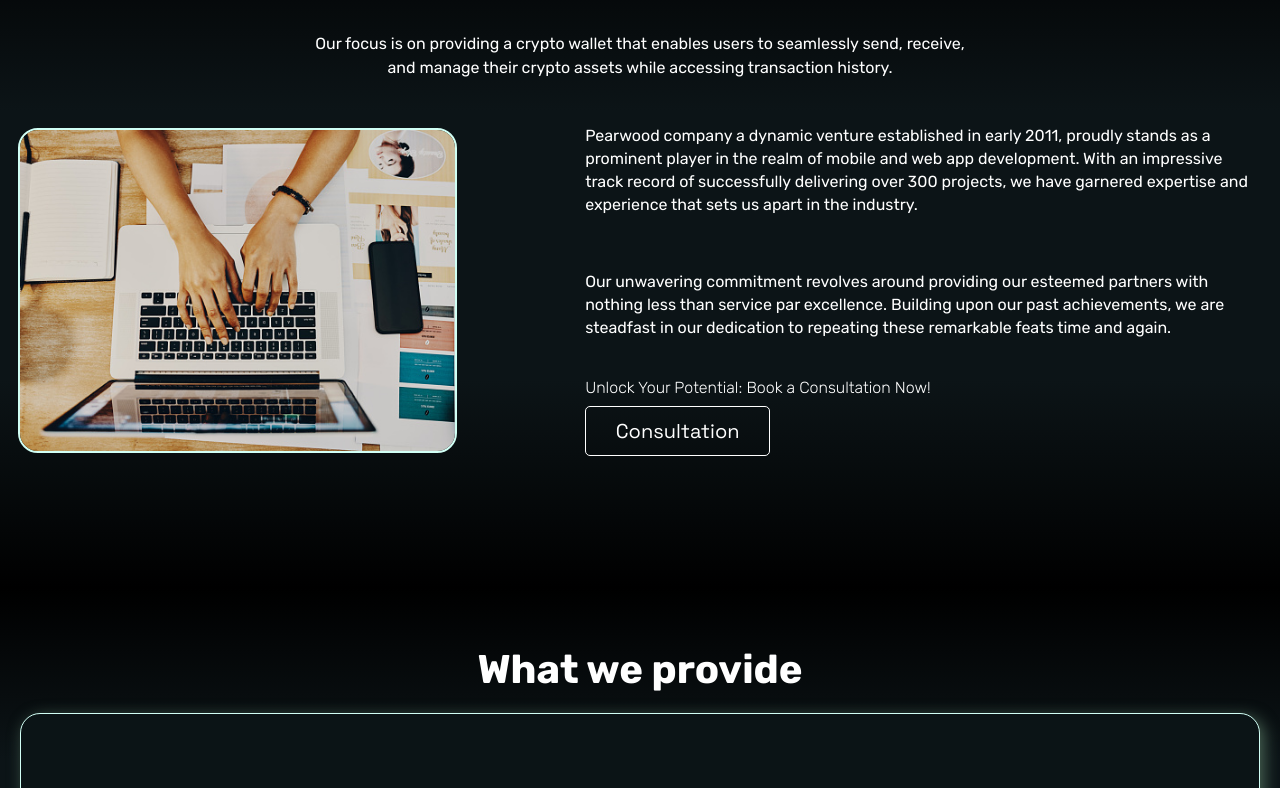
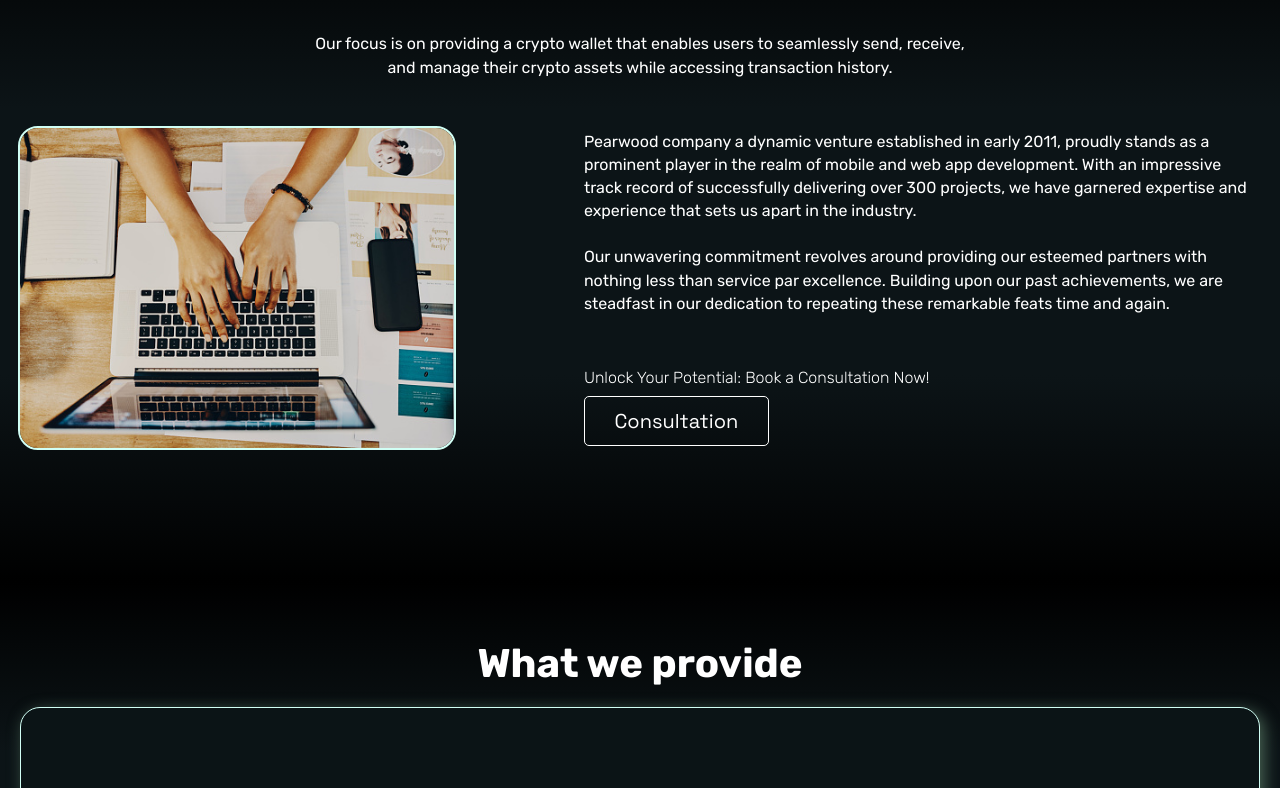
Before and after one commit to Anton-Ostrovskiy/Lesson11, a React (Create React App) app in the folder my-app/: page / in a window 1280 px wide. Shown: the part 999-1787 px from the top of the page. Built offline with nearby package versions, Linux system fonts and the light colour scheme.

Commit message:
seven comit

```diff
--- a/my-app/src/components/AboutUs/style.scss
+++ b/my-app/src/components/AboutUs/style.scss
@@ -34,7 +34,7 @@
     max-width: 655px;
     width: 100%;
     text-align: center;
-    margin: 0 auto 45px;
+    margin: 0 auto 47px;
   }
   &__title {
     font-family: 'Rubik', sans-serif;
@@ -52,7 +52,7 @@
   }
   &__bottom-content {
     display: grid;
-    grid-template-columns: 35.3% 1fr;
+    grid-template-columns: 35.2% 1fr;
     column-gap: 128px;
     align-items: center;
     justify-content: space-between;
@@ -77,10 +77,11 @@
     font-weight: 400;
     line-height: 145%;
     color: #fff;
-    margin-bottom: 53px;
-    &:not(:first-child){
-      margin-bottom: 37px;
-    }
+    margin-bottom: 0;
+  }
+  p.about__bottom-text + &__bottom-text{
+    margin-top: 23px;
+    margin-bottom: 0;
   }
   &__text {
     font-family: 'Rubik', sans-serif;
@@ -88,6 +89,7 @@
     font-weight: 300;
     line-height: 145%;
     color: #fff;
+    margin-top: 51px;
     margin-bottom: 7px;
   }
   &__btn {
```
